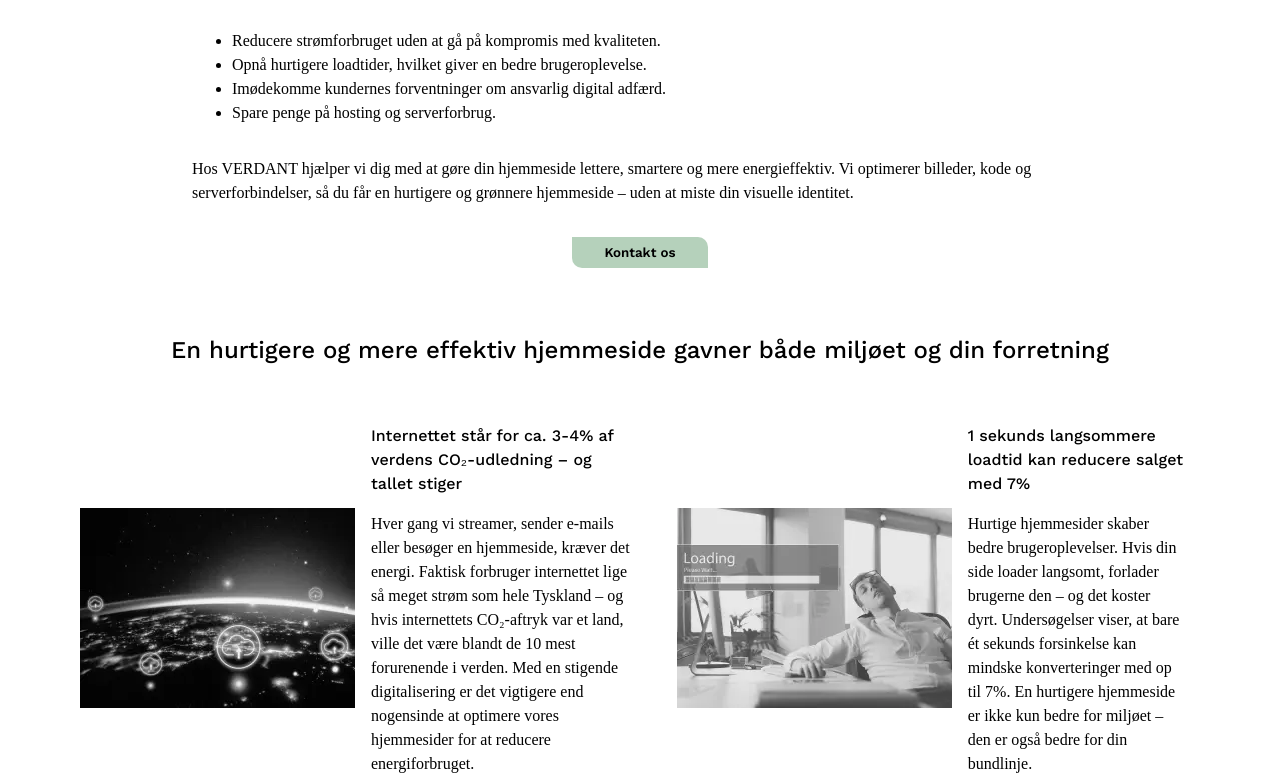
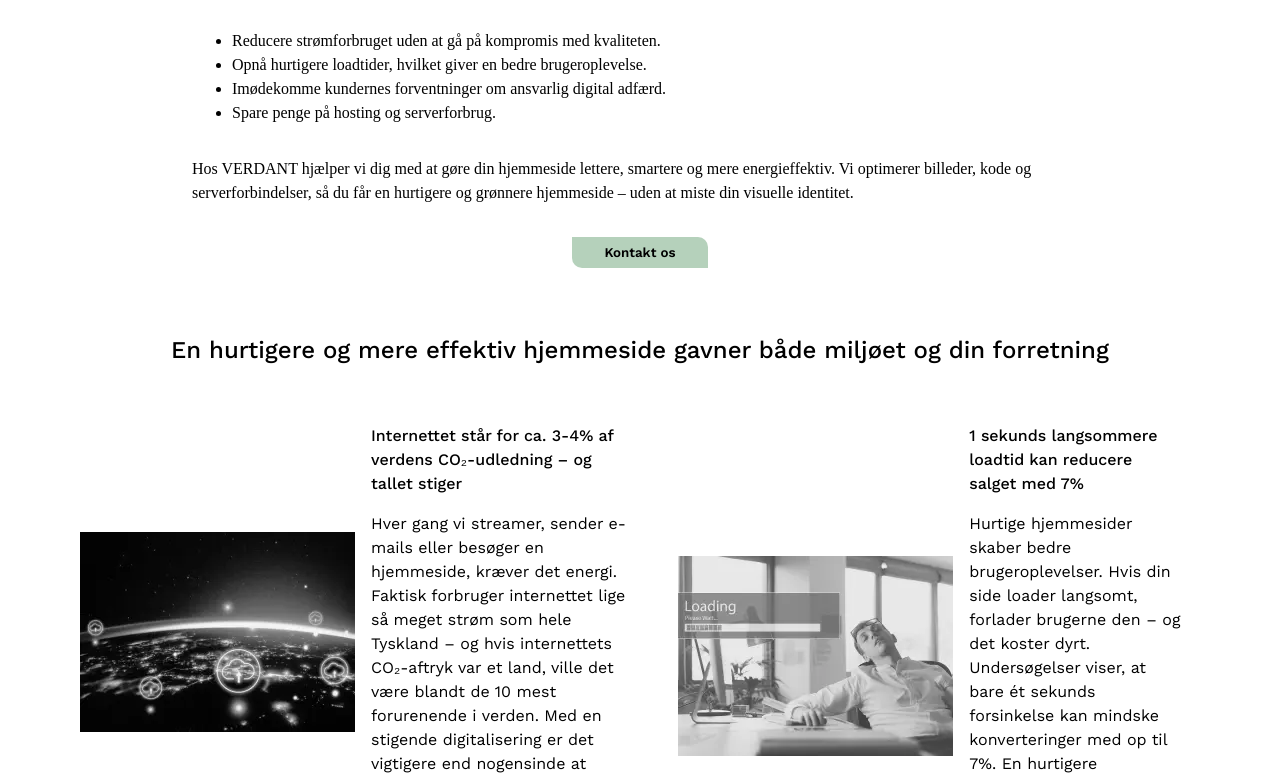
Before and after one commit to Holm-Codes/verdant, a React (Vite) app: page /bw in a window 1280 px wide. Shown: the part 2000-2779 px from the top of the page. Built offline with nearby package versions, Linux system fonts and the light colour scheme.

Commit message:
Update Bw.module.css

```diff
--- a/src/views/Bw.module.css
+++ b/src/views/Bw.module.css
@@ -1,11 +1,5 @@
-h1 h2 h3 h4 {
-    font-family: "Work Sans", sans-serif;
-    font-weight: 500;
-}
-
-p {
-    font-family: 'Times New Roman', Times, serif;
-    font-weight: 400;
+body {
+    margin: 0;
 }
 
 /* Intro styling Start*/
```
